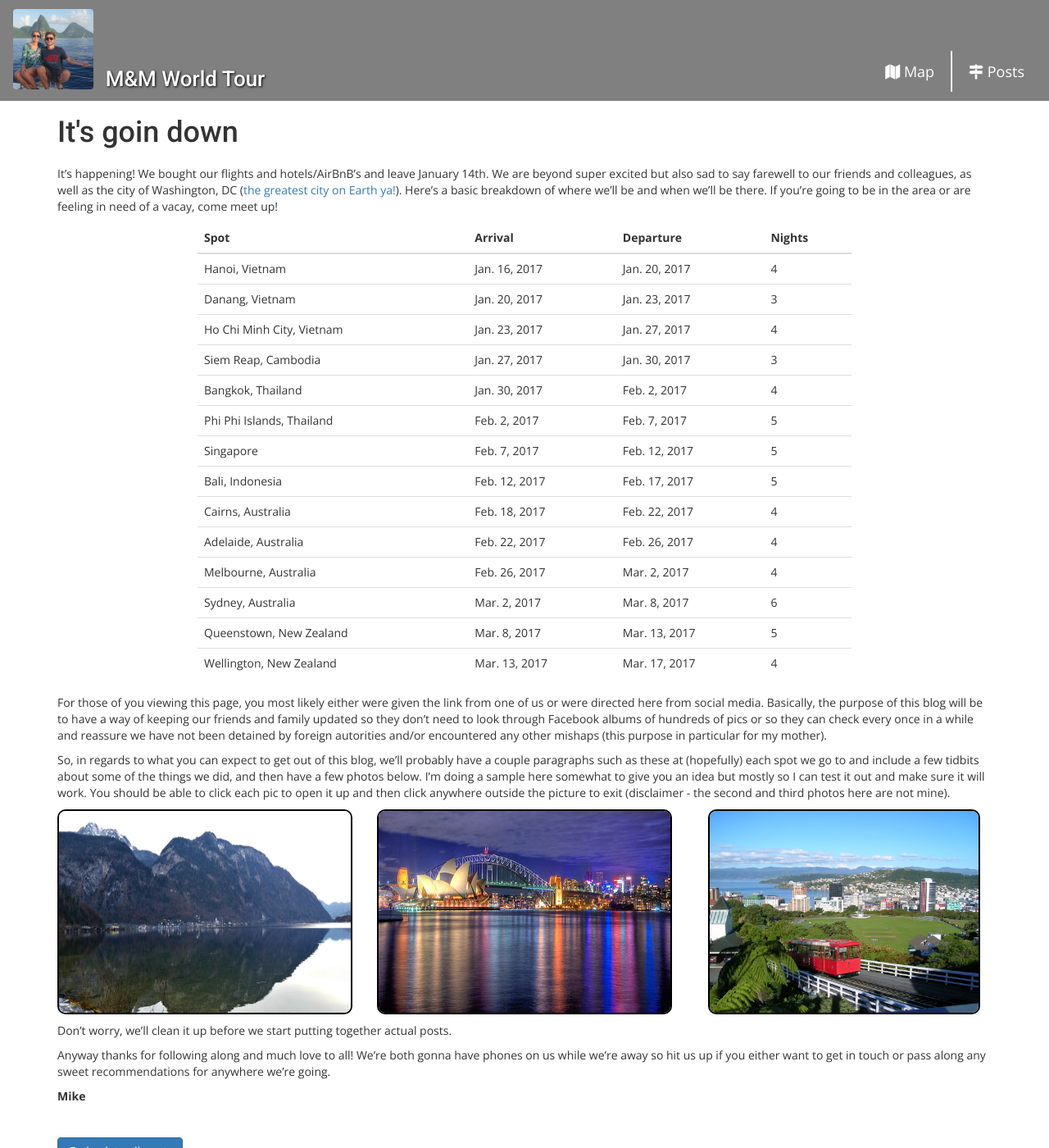
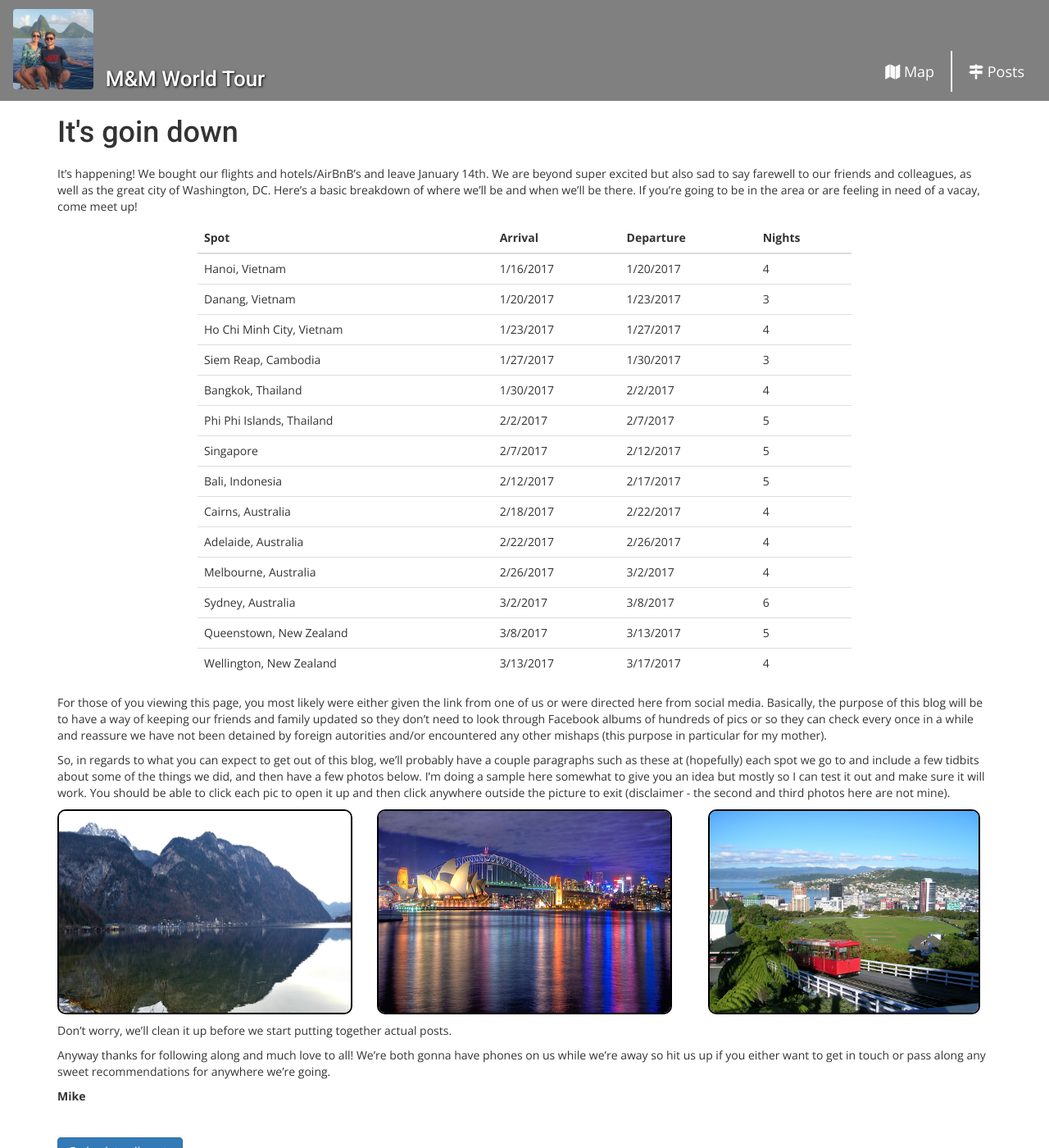
Before and after one commit to michaelrenzi/worldtour, a Jekyll site: the page built from _posts/2016-09-18-first-post.markdown, in a window 1280 px wide and 1400 px high. Shown: the whole window at 82% size. Built offline with Jekyll 4.4.1, drawn with Linux system fonts in a browser that asks for light colours; nearby versions of some CDN libraries.

Commit message:
minor fixes

```diff
--- a/_posts/2016-09-18-first-post.markdown
+++ b/_posts/2016-09-18-first-post.markdown
@@ -8,7 +8,7 @@ teaser: "Picture is from a past trip, just using it to test stuff out."
 categories: jekyll update
 ---
 
-It's happening! We bought our flights and hotels/AirBnB's and leave January 14th. We are beyond super excited but also sad to say farewell to our friends and colleagues, as well as the city of Washington, DC ([the greatest city on Earth ya!](https://youtu.be/k8226Jox78E?t=1m34s)). Here's a basic breakdown of where we'll be and when we'll be there. If you're going to be in the area or are feeling in need of a vacay, come meet up!
+It's happening! We bought our flights and hotels/AirBnB's and leave January 14th. We are beyond super excited but also sad to say farewell to our friends and colleagues, as well as the great city of Washington, DC. Here's a basic breakdown of where we'll be and when we'll be there. If you're going to be in the area or are feeling in need of a vacay, come meet up!
 
 <div class="table-responsive">
 <table class="table table-hover" style="width:70%; margin-left:auto; margin-right:auto">
@@ -23,93 +23,93 @@ It's happening! We bought our flights and hotels/AirBnB's and leave January 14th
   <tbody>
     <tr>
       <td>Hanoi, Vietnam</td>
-      <td>Jan. 16, 2017</td>
-      <td>Jan. 20, 2017</td>
+      <td>1/16/2017</td>
+      <td>1/20/2017</td>
       <td>4</td>
     </tr>
     <tr>
       <td>Danang, Vietnam</td>
-      <td>Jan. 20, 2017</td>
-      <td>Jan. 23, 2017</td>
+      <td>1/20/2017</td>
+      <td>1/23/2017</td>
       <td>3</td>
     </tr>
     <tr>
       <td>Ho Chi Minh City, Vietnam</td>
-      <td>Jan. 23, 2017</td>
-      <td>Jan. 27, 2017</td>
+      <td>1/23/2017</td>
+      <td>1/27/2017</td>
       <td>4</td>
     </tr>
     <tr>
       <td>Siem Reap, Cambodia</td>
-      <td>Jan. 27, 2017</td>
-      <td>Jan. 30, 2017</td>
+      <td>1/27/2017</td>
+      <td>1/30/2017</td>
       <td>3</td>
     </tr>
     <tr>
       <td>Bangkok, Thailand</td>
-      <td>Jan. 30, 2017</td>
-      <td>Feb. 2, 2017</td>
+      <td>1/30/2017</td>
+      <td>2/2/2017</td>
       <td>4</td>
     </tr>
     <tr>
       <td>Phi Phi Islands, Thailand</td>
-      <td>Feb. 2, 2017</td>
-      <td>Feb. 7, 2017</td>
+      <td>2/2/2017</td>
+      <td>2/7/2017</td>
       <td>5</td>
     </tr>
     <tr>
       <td>Singapore</td>
-      <td>Feb. 7, 2017</td>
-      <td>Feb. 12, 2017</td>
+      <td>2/7/2017</td>
+      <td>2/12/2017</td>
       <td>5</td>
     </tr>
     <tr>
       <td>Bali, Indonesia</td>
-      <td>Feb. 12, 2017</td>
-      <td>Feb. 17, 2017</td>
+      <td>2/12/2017</td>
+      <td>2/17/2017</td>
       <td>5</td>
     </tr>
     <tr>
       <td>Cairns, Australia</td>
-      <td>Feb. 18, 2017</td>
-      <td>Feb. 22, 2017</td>
+      <td>2/18/2017</td>
+      <td>2/22/2017</td>
       <td>4</td>
     </tr>
     <tr>
       <td>Adelaide, Australia</td>
-      <td>Feb. 22, 2017</td>
-      <td>Feb. 26, 2017</td>
+      <td>2/22/2017</td>
+      <td>2/26/2017</td>
       <td>4</td>
     </tr>
     <tr>
       <td>Melbourne, Australia</td>
-      <td>Feb. 26, 2017</td>
-      <td>Mar. 2, 2017</td>
+      <td>2/26/2017</td>
+      <td>3/2/2017</td>
       <td>4</td>
     </tr>
     <tr>
       <td>Sydney, Australia</td>
-      <td>Mar. 2, 2017</td>
-      <td>Mar. 8, 2017</td>
+      <td>3/2/2017</td>
+      <td>3/8/2017</td>
       <td>6</td>
     </tr>
     <tr>
       <td>Queenstown, New Zealand</td>
-      <td>Mar. 8, 2017</td>
-      <td>Mar. 13, 2017</td>
+      <td>3/8/2017</td>
+      <td>3/13/2017</td>
       <td>5</td>
     </tr>
     <tr>
       <td>Wellington, New Zealand</td>
-      <td>Mar. 13, 2017</td>
-      <td>Mar. 17, 2017</td>
+      <td>3/13/2017</td>
+      <td>3/17/2017</td>
       <td>4</td>
     </tr>
   </tbody>
 </table>
 </div>
 
-For those of you viewing this page, you most likely either were given the link from one of us or were directed here from social media. Basically, the purpose of this blog will be to have a way of keeping our friends and family updated so they don't need to look through Facebook albums of hundreds of pics or so they can check every once in a while and reassure we have not been detained by foreign autorities and/or encountered any other mishaps (this purpose in particular for my mother).
+For those of you viewing this page, you most likely were either given the link from one of us or were directed here from social media. Basically, the purpose of this blog will be to have a way of keeping our friends and family updated so they don't need to look through Facebook albums of hundreds of pics or so they can check every once in a while and reassure we have not been detained by foreign autorities and/or encountered any other mishaps (this purpose in particular for my mother).
 
 So, in regards to what you can expect to get out of this blog, we'll probably have a couple paragraphs such as these at (hopefully) each spot we go to and include a few tidbits about some of the things we did, and then have a few photos below. I'm doing a sample here somewhat to give you an idea but mostly so I can test it out and make sure it will work. You should be able to click each pic to open it up and then click anywhere outside the picture to exit (disclaimer - the second and third photos here are not mine).
 
--- a/index.html
+++ b/index.html
@@ -7,8 +7,8 @@ excerpt: "Surprise! We got a little bold and ditched DC to travel the world."
 <p class="lead"><img src="img/budapest.jpg" alt="Mike and Meagan" style="margin: 5px; float:right; width:130px" />Hello friends! </p>
 
 <p>As we may have already told many of you, we will be travelling through Southeast Asia and Australia/New Zealand from January to March, and we wanted to have a way of keeping folks updated without being obnoxious on social media. We are hoping to see an insane variety of world wonders, from some of the largest temple complexes on the planet and <a href="http://www.jamesbondisland.com/">James Bond Island</a> in Thailand, to the Great Barrier Reef before its untimely demise (thanks, humanity), so hopefully you will find at least one interesting thing here that makes it worth following. For a full list of the places we'll be going, check out the <a href="{{ site.baseurl }}/map">Maps</a> page.</p>
-<p>We will try to update the website as frequently as we can whenever we have wifi, so if you are interested in seeing some pics (particularly lots of selfies) and reading deep insights of enligtenment from our travels, be sure to check back here! If you need to get in touch with us, FB messenger is always good, but we also included info on other ways to contact us on the <a href="{{ site.baseurl }}/posts">Posts</a> page.</p>
-<p>Peace out America and see you in March! Good luck with the inauguration.<p>
+<p>We will try to update the website as frequently as we can whenever we have wifi, so if you are interested in seeing some pics (particularly lots of selfies) and reading deep insights of enlightenment from our travels, be sure to check back here! If you need to get in touch with us, FB messenger is always good, but we also included info on other ways to contact us in the <a href="{{ site.baseurl }}/posts">Posts</a> page.</p>
+<p>Peace out America and see you in March!<p>
 <p><strong>Mike & Meagan</strong></p>
 <hr />
 
```
